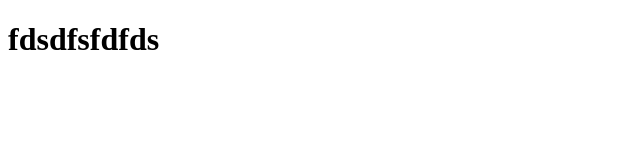
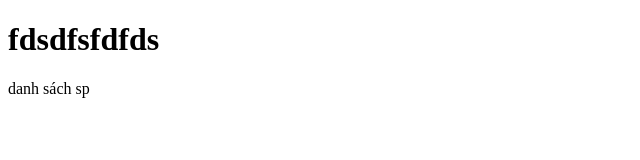
Before and after one commit to mahiru-shiinaa/bai-10-tuhoc, a plain HTML site: page product-list.html in a window 1280 px wide. Shown: the whole page, without its empty margins (0-640 px from the left). Drawn offline with Linux system fonts and the light colour scheme.

Commit message:
update pagr about 2

```diff
--- a/product-list.html
+++ b/product-list.html
@@ -7,5 +7,6 @@
 </head>
 <body>
     <h1>fdsdfsfdfds</h1>
+    <p>danh sách sp</p>
 </body>
 </html>
```
